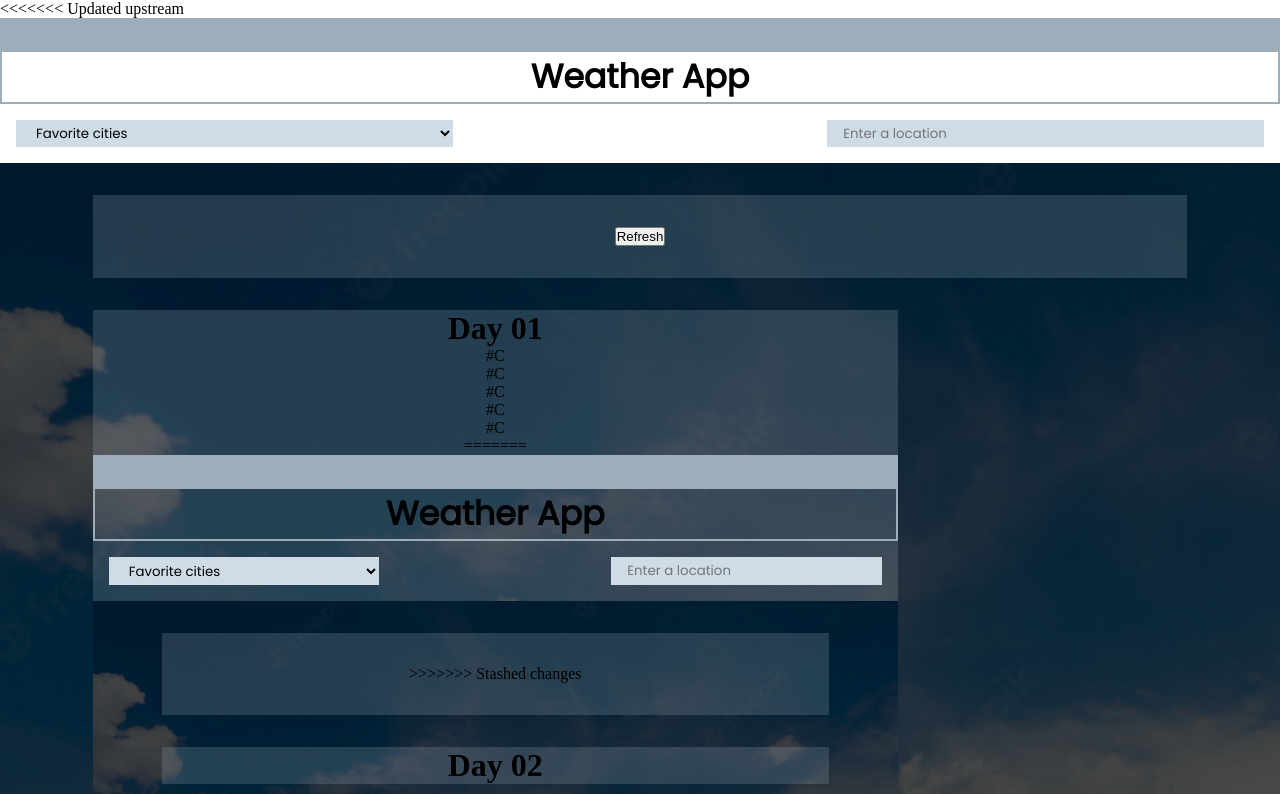
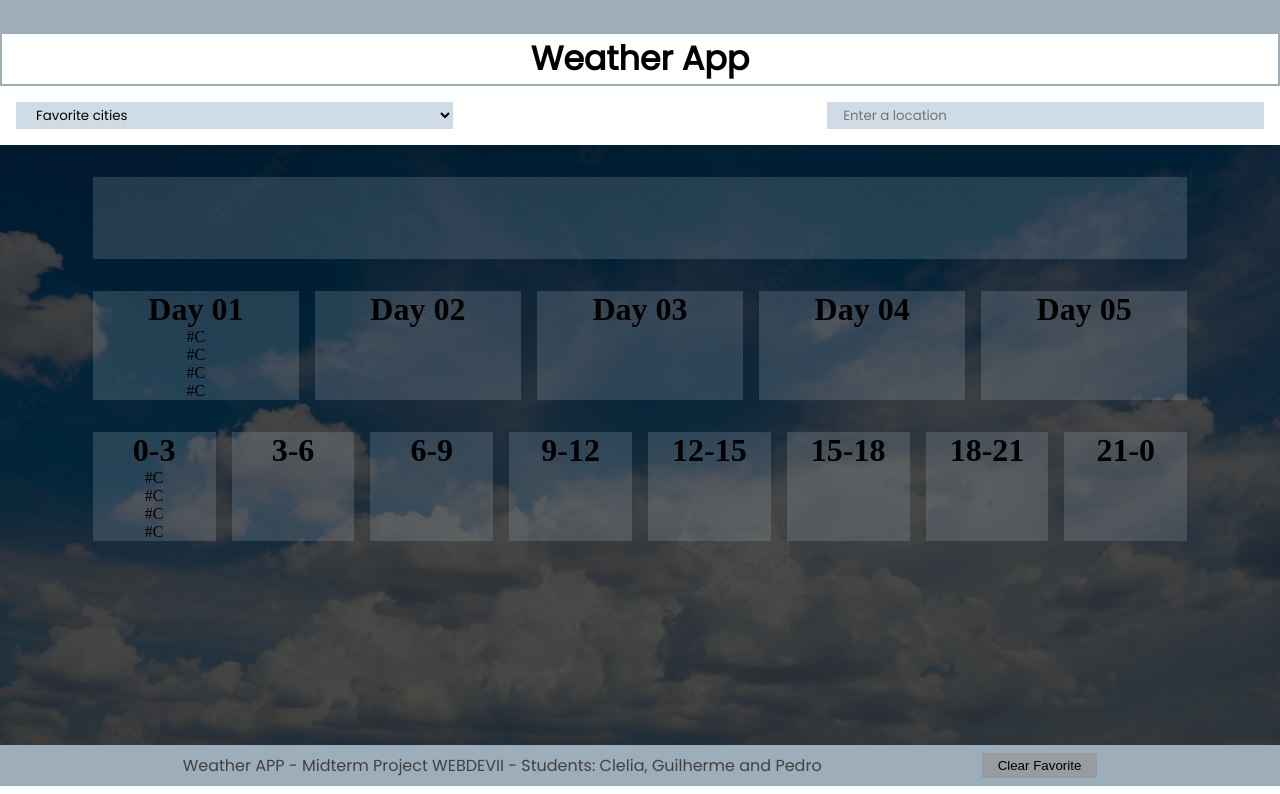
Before and after one commit to guimaciel/weatherapp, a plain HTML site: page index.html in a window 1280 px wide. Shown: the top 794 px of the page. Drawn offline with Linux system fonts and the light colour scheme; some packages are replaced by stand-ins of ours.

Commit message:
Fix bugs

```diff
--- a/css/index.scss
+++ b/css/index.scss
@@ -13,6 +13,7 @@ html, body {
 .header {
     // border: 2px #9EADBA solid;
     padding-bottom: 1rem;
+    background-color: rgba(255, 255, 255, 0.526);
 
     &-top-border {
         background-color: #9EADBA;
--- a/index.html
+++ b/index.html
@@ -9,42 +9,9 @@
     <title>Weather App</title>
 </head>
 <body>
-<<<<<<< Updated upstream
-    <header class="header">
-        <div class="header-top-border"></div>
-        <div class="header-container">
-          <h1 class="pageTitle">Weather App</h1>
-        </div>
-        <div class="header-search">
-            <select name="favorite" id="favCity" class="favCity">
-                <option value="">Favorite cities</option>
-            </select>
-            <input id="searchTextField" class="searchTextField" type="text" size="50" placeholder="Enter a location" autocomplete="on">
-        </div>
-    </header>
-    <div class="container">
-        <div class="container-background">
-            <div class="container-background-current">
-               <h1 class="name"> </h1>
-               <p class="descr"> </p>
-               <p class="feel"> </p>
-               <p class="minmax"> </p>
-               <p class="temp"> </p>
-               <p class="other"> </p>
-             <input type="Submit" value="Refresh" class="button">
-            </div>
-            <div class="container-background-forecast">
-                <div class="container-background-forecast-01">
-                    <h1>Day 01</h1>
-                    <p>#C</p>
-                    <p>#C</p>
-                    <p>#C</p>
-                    <p>#C</p>
-                    <p>#C</p>
-=======
-    <div class="loader-container" id="loader">
+    <!-- <div class="loader-container" id="loader">
         <div class="loader"></div>
-    </div>
+    </div> -->
     <div class="background" id="background">
         <header class="header">
             <div class="header-top-border"></div>
@@ -67,7 +34,14 @@
                     <p class="minmax"> </p>
                     <p class="temp"> </p>
                     <p class="other"> </p>
->>>>>>> Stashed changes
+                </div>
+                <div class="container-background-forecast">
+                    <div class="container-background-forecast-01">
+                        <h1>Day 01</h1>
+                        <p>#C</p>
+                        <p>#C</p>
+                        <p>#C</p>
+                        <p>#C</p>
                     </div>
                     <div class="container-background-forecast-02"><h1>Day 02</h1></div>
                     <div class="container-background-forecast-03"><h1>Day 03</h1></div>
@@ -91,19 +65,19 @@
                     <div class="container-background-hour-08"><h1>21-0</h1></div>
                 </div>
             </div>
-<<<<<<< Updated upstream
-=======
+        </div>
         <footer class="footer">
             <p>Weather APP - Midterm Project WEBDEVII - Students: Clelia, Guilherme and Pedro</p>
             <button class="footer-btnClear" id="btnClear" title="Clear Favorite CIties">Clear Favorite</button>
         </footer>
->>>>>>> Stashed changes
     </div>
-    <footer class="footer">
-        <p>Weather APP - Midterm Project by students: Clelia, Guilherme and Pedro</p>
-    </footer>
 
-    <script src="js/index.js"></script>
+    <script src="js/dayweather.js"></script>
+    <script src="js/location.js"></script>
+
+    <script async
+        src="https://maps.googleapis.com/maps/api/js?key=AIzaSyDRebw7mIO41vOkQxqmElw_sc3ondy5VQI&libraries=places&callback=activatePlacesSearch">
+    </script>
 
 </body>
 </html>
```
Also changed, not shown: css/index.css, 2 other files. Lines whose indentation alone changed are shown as unchanged.
